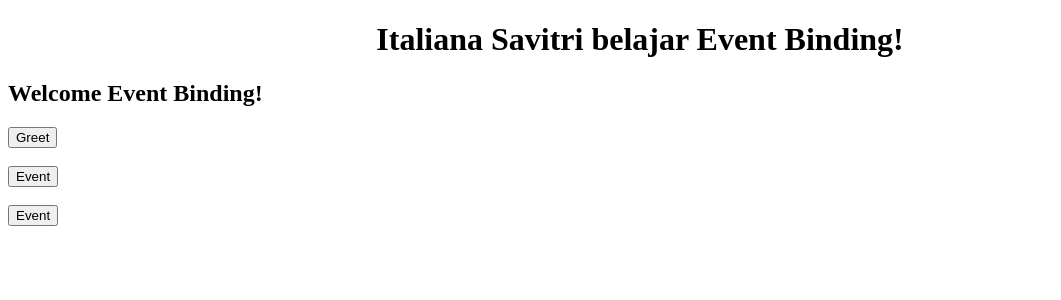
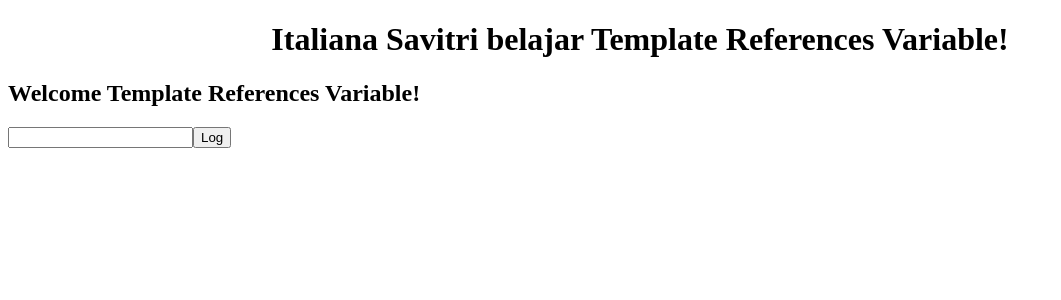
Before and after one commit to Italianasavitri/Angular, an Angular app: page / in a window 1280 px wide. Shown: the top 300 px of the page, without its empty margins (0-1061 px from the left). Built offline with nearby package versions, Linux system fonts and the light colour scheme.

Commit message:
Template References Variable

```diff
--- a/src/app/app.component.html
+++ b/src/app/app.component.html
@@ -54,10 +54,19 @@
 <app-stylebinding></app-stylebinding> -->
 
 <!-- // 6. Ini adalah pelajaran keenam mengenai Event Binding -->
-<div style="text-align:center">
+<!-- <div style="text-align:center">
   <h1>
     {{ title }} belajar Event Binding!
   </h1>
 </div>
 
-<app-event-binding></app-event-binding>
+<app-event-binding></app-event-binding> -->
+
+<!-- // 7. Ini adalah pelajaran ketujuh mengenai Template References Variable -->
+<div style="text-align:center">
+  <h1>
+    {{ title }} belajar Template References Variable!
+  </h1>
+</div>
+
+<app-template-references-variable></app-template-references-variable>
--- a/src/app/app.module.ts
+++ b/src/app/app.module.ts
@@ -9,6 +9,7 @@ import { PropertybindingComponent } from './propertybinding/propertybinding.comp
 import { ClassbindingComponent } from './classbinding/classbinding.component';
 import { StylebindingComponent } from './stylebinding/stylebinding.component';
 import { EventBindingComponent } from './event-binding/event-binding.component';
+import { TemplateReferencesVariableComponent } from './template-references-variable/template-references-variable.component';
 
 @NgModule({
   declarations: [
@@ -18,7 +19,8 @@ import { EventBindingComponent } from './event-binding/event-binding.component';
     PropertybindingComponent,
     ClassbindingComponent,
     StylebindingComponent,
-    EventBindingComponent
+    EventBindingComponent,
+    TemplateReferencesVariableComponent
   ],
   imports: [
     BrowserModule,
--- /dev/null
+++ b/src/app/template-references-variable/template-references-variable.component.html
@@ -0,0 +1,3 @@
+<p>
+  template-references-variable works!
+</p>
--- /dev/null
+++ b/src/app/template-references-variable/template-references-variable.component.ts
@@ -0,0 +1,26 @@
+import { Component, OnInit } from '@angular/core';
+
+@Component({
+  selector: 'app-template-references-variable',
+  template: `
+  	<h2>Welcome {{nama}}!</h2>
+  	<input #myInput type="text">
+  	<button (click)="logMessage(myInput.value)">Log</button>
+  `,
+  styleUrls: []
+})
+export class TemplateReferencesVariableComponent implements OnInit {
+
+  // untuk memberi nama
+  public nama = "Template References Variable";
+
+  constructor() { }
+
+  ngOnInit() {
+  }
+
+  logMessage(value){
+  	console.log(value);
+  }
+
+}
```
Also changed, not shown: src/app/template-references-variable/template-references-variable.component.css (added), 1 other file (tests, documents, lock files or other folders).
